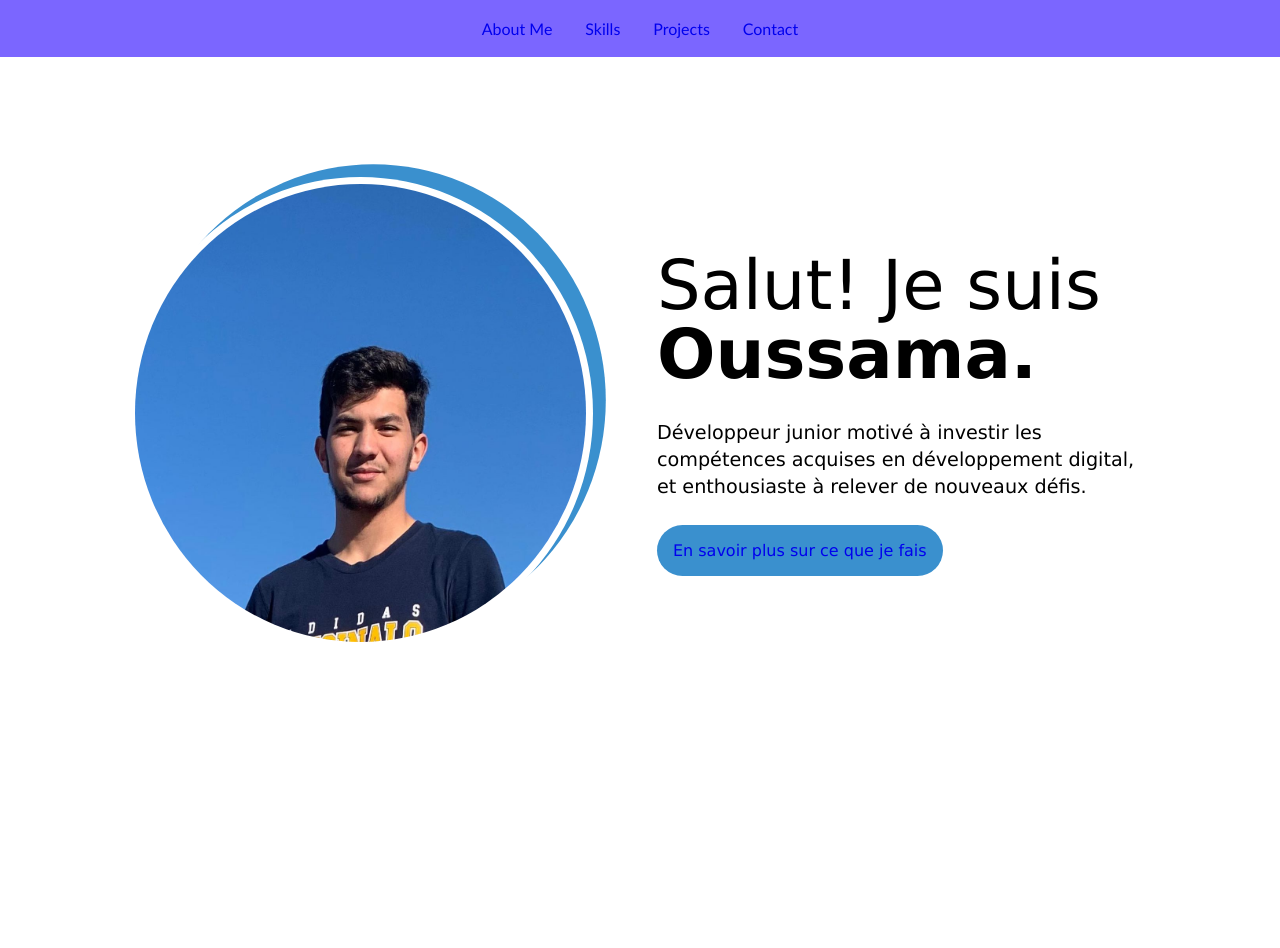
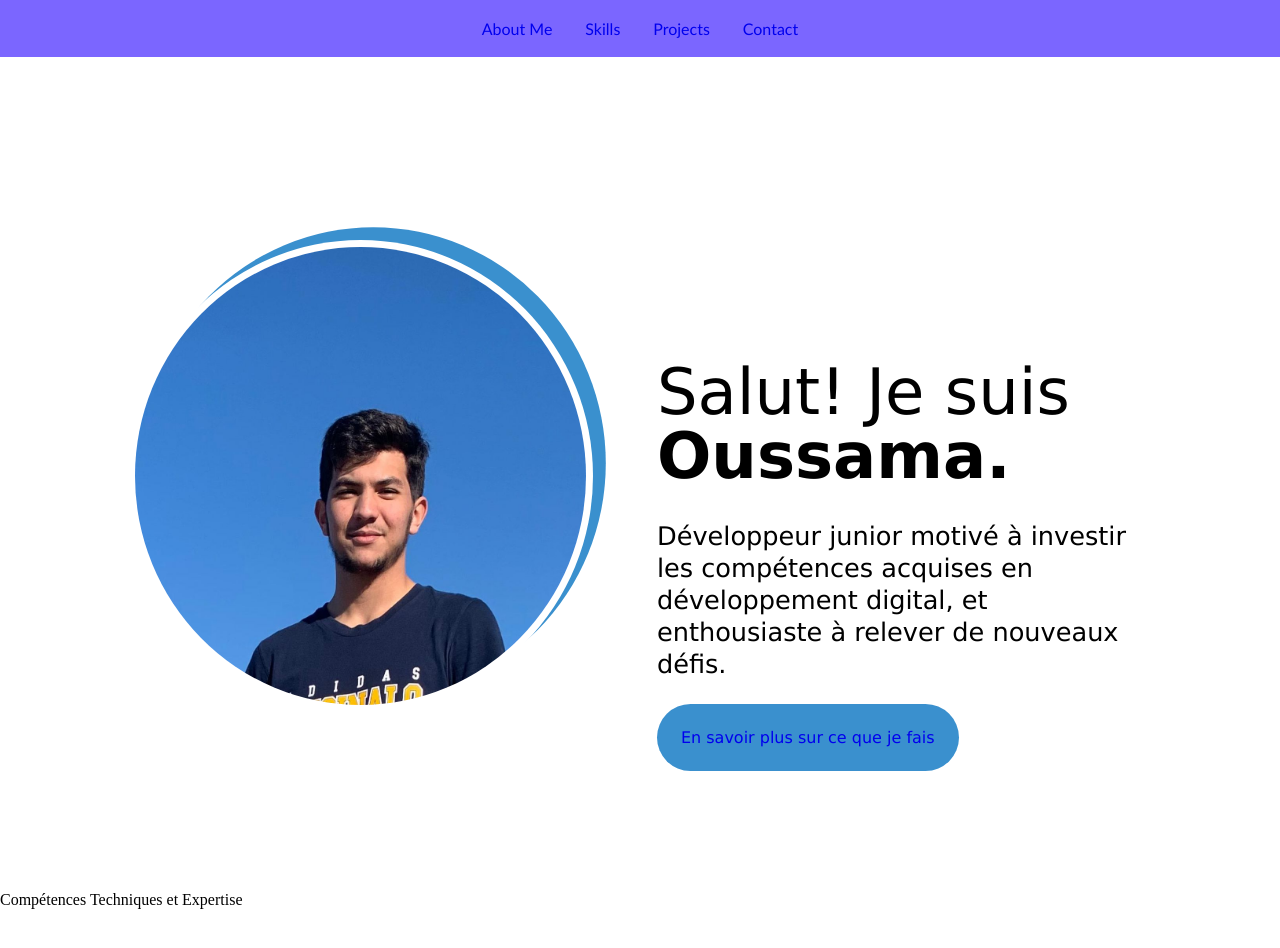
Before and after one commit to OussamaElkamlichi/OussamaElKhamlichi, a plain HTML site: page index.html in a window 1280 px wide. Shown: the top 948 px of the page. Before the commit the page ends 800 px from the top, so only its background shows below. Drawn offline with Linux system fonts and the light colour scheme.

Commit message:
Extra aboutme styling

```diff
--- a/assests/layout.css
+++ b/assests/layout.css
@@ -1,6 +1,15 @@
 * {
     margin: 0;
     box-sizing: border-box;
+}
+
+body{
+    height: 7000px;
+}
+
+html{
+    scroll-behavior: smooth;
+    scroll-padding: 10rem;
 }
 
 nav {
@@ -8,7 +17,9 @@ nav {
     text-align: center;
     background-color: #7B66FF;
     padding: 1.2rem;
-    margin-bottom: 15vh;
+    position: fixed;
+    top: 0;
+    width: 100%;
 }
 
 nav a {
@@ -32,9 +43,11 @@ nav a:visited {
 }
 
 #about {
+    margin-top: 30vh;
     font-family: verdana, sans-serif;
     display: flex;
     padding: 0 10vw 0 10vw;
+    margin-bottom: 15vh;
 }
 
 #about img {
@@ -57,17 +70,19 @@ nav a:visited {
     flex-direction: column;
     justify-content: center;
     padding-left: 5vw;
+    margin-top: 15vh;
+
 }
 
 .innerAbout p:first-child {
-    font-size: 4.3em;
-    line-height: 1em;
+    font-size: 8vh;
+    line-height: 8vh;
     margin-bottom: 4vh;
 }
 
 .innerAbout p:nth-child(2) {
-    font-size: 1.2em;
-    line-height: 1.4em;
+    font-size: 3.2vh;
+    line-height: 4vh;
     margin-bottom: 3vh;
 }
 
@@ -78,7 +93,7 @@ nav a:visited {
 .innerAbout a {
     text-decoration: none;
     display: inline-block !important;
-    padding: 1rem;
+    padding: 3vh;
     background-color: #3a90ce;
     border-radius: 5vw;
     transition: background-color 0.3s ease, transform 0.3s ease;
--- a/index.html
+++ b/index.html
@@ -1,5 +1,6 @@
 <!DOCTYPE html>
 <html lang="en">
+
 <head>
 	<meta charset="UTF-8">
 	<meta http-equiv="X-UA-Compatible" content="IE=edge">
@@ -7,6 +8,7 @@
 	<link rel="stylesheet" href="./assests/layout.css">
 	<title>Oussama Elkhamlichi</title>
 </head>
+
 <body>
 	<header>
 		<nav>
@@ -21,11 +23,17 @@
 		<img src="./images/me.jpg" alt="my Portrait">
 		<div class="innerAbout">
 			<p>Salut! Je suis <strong>Oussama.</strong></p>
-			<p>Développeur junior motivé à investir les compétences acquises en développement digital, et enthousiaste à relever de nouveaux défis.</p>
+			<p>Développeur junior motivé à investir les compétences acquises en développement digital, et enthousiaste à
+				relever de nouveaux défis.</p>
 			<p><a href="#skills">En savoir plus sur ce que je fais</a></p>
 		</div>
 	</section>
 
+	<section id="skills">
+		<p class="title"> Compétences Techniques et Expertise</p>
+	</section>
+
 
 </body>
+
 </html>
```
